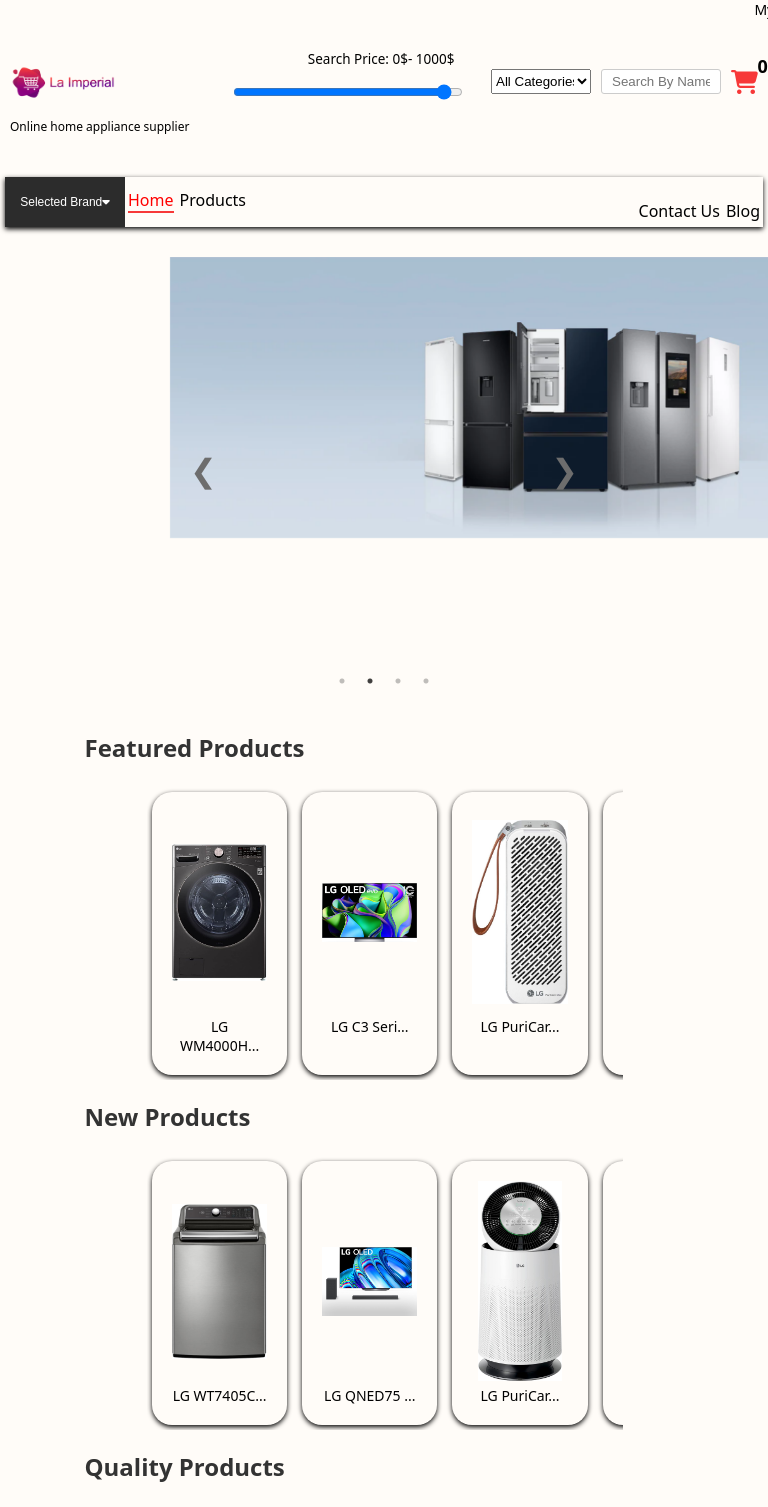
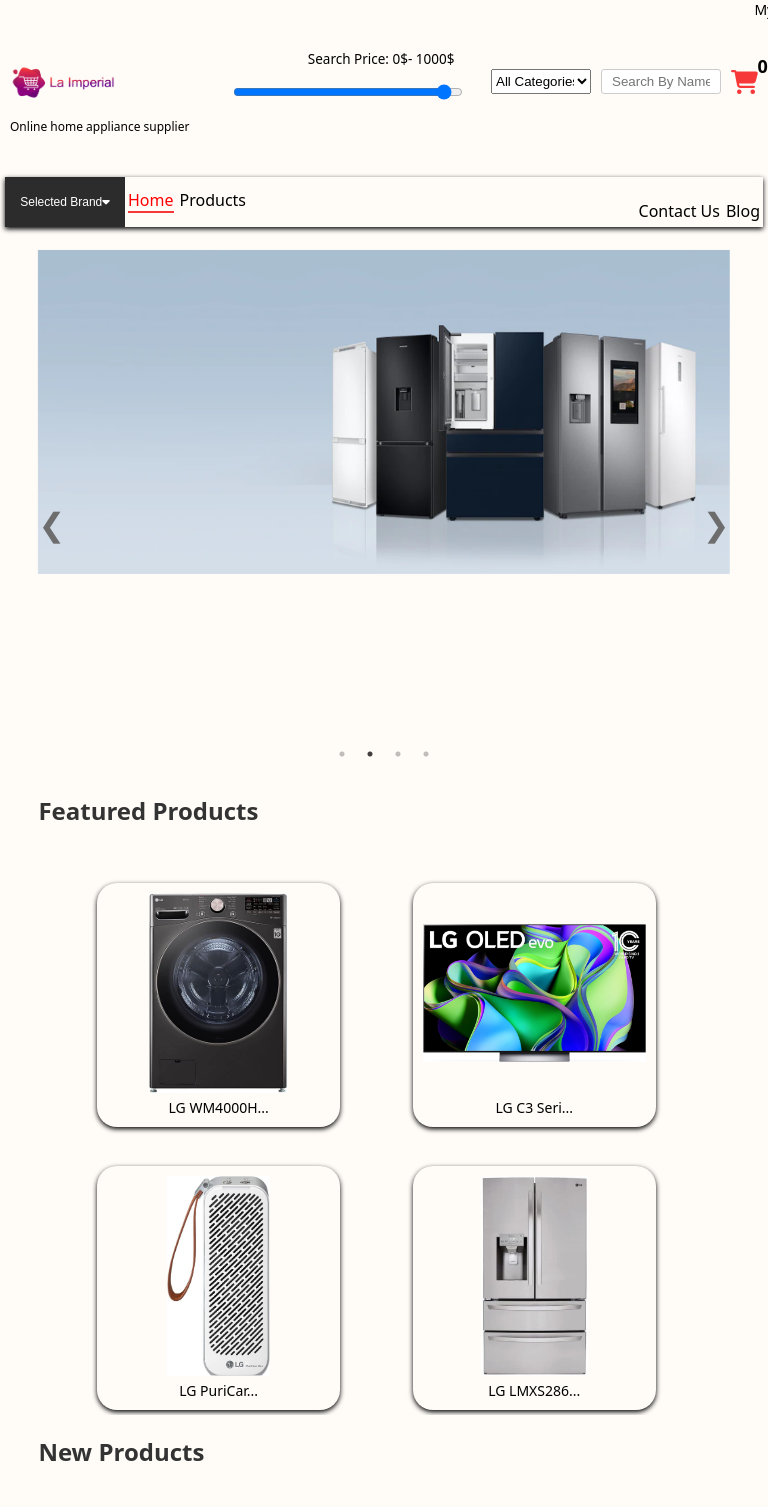
Before and after one commit to Grozay/La_Impreial, a React (Create React App) app in the folder source/: page / in a window 768 px wide. Shown: the top 1507 px of the page. Built offline with nearby package versions, Linux system fonts and the light colour scheme.

Commit message:
update reponsive

```diff
--- a/source/src/Home/Brand/Panasonic.js
+++ b/source/src/Home/Brand/Panasonic.js
@@ -28,7 +28,7 @@
 
     return (
         <div className='nameproduct'>
-            <h1>Product Of panasonicProduct</h1>
+            <h1>Product Of panasonic</h1>
             <div className='product-container'>
                 {panasonicProduct.map(pro => (
                     <div className="product" key={pro.id}>
--- a/source/src/components/AboutUs/AboutUs.js
+++ b/source/src/components/AboutUs/AboutUs.js
@@ -117,8 +117,6 @@
                                 </p>
                                 <p>
                                     <span></span>
-
-                                    Thank you for your interest in La Imperial!
                                 </p>
                             </div>
                             <div>
--- a/source/src/css/AboutUs/AboutUs.css
+++ b/source/src/css/AboutUs/AboutUs.css
@@ -52,3 +52,60 @@
     line-height: 140%;
 
 }
+
+@media only screen and (min-width: 430px) and (max-width: 932px){
+    .aboutus{
+        margin: 5% 5%;
+        font-family: sans-serif;
+    }
+
+    .title_aboutus{
+        margin: 4% auto;
+        text-align: center;
+    }
+
+    span{
+        font-weight: 700;
+    }
+
+    /* phan1 */
+    .img_p1{
+        width: 100%;
+        /* margin-left: 20%; */
+    }
+    .p_p1{
+        font-size: 18px;
+    }
+
+    /* phan2 */
+    .about_list2{
+        margin: 4% auto;
+    }
+    .about_list2_1{
+        margin: 7% auto;
+        display: grid;
+
+    }
+    .img_p2{
+        width: 95%;
+    }
+
+    .p_p2{
+        font-size: 18px;
+        line-height: 130%;
+    }
+    /* phan3 */
+    .about_list3_1{
+        display: grid;
+    }
+
+    .img_p3{
+        width: 95%;
+    }
+
+    .p_p3{
+        font-size: 18px;
+        line-height: 140%;
+
+    }
+}
--- a/source/src/css/HomePage/Baner.css
+++ b/source/src/css/HomePage/Baner.css
@@ -65,3 +65,78 @@
     margin-left: 170px;
     margin-top: 30px;
 }
+
+
+
+
+
+
+@media only screen and (min-width: 430px) and (max-width: 932px){
+    .banner-container {
+        position: relative;
+        width: 100%;
+    }
+
+    .slick-arrow {
+        font-size: 2em;
+        color: rgb(109, 109, 109);
+        cursor: pointer;
+        user-select: none;
+        position: absolute;
+        top: 50%;
+        transform: translateY(-50%);
+        z-index: 1; /* Đảm bảo nút "prev" và "next" nằm trên ảnh */
+    }
+
+
+    .custom-prev-arrow {
+        margin-top: 3%;
+        left: 5%;
+    }
+
+    .custom-next-arrow {
+        margin-top: 3%;
+        right: 5%;
+    }
+
+    .slick-dots {
+        position: absolute;
+        bottom: 10px;
+        left: 50%;
+        transform: translateX(-50%);
+        display: flex !important;
+        justify-content: center;
+        align-items: center;
+        list-style: none;
+        padding: 0;
+        margin: 0;
+        z-index: 1; /* Đảm bảo dấu chấm trắng nằm trên ảnh */
+    }
+
+    .slick-dots li {
+        margin: 0 4px;
+    }
+
+    .slick-dots button {
+        font-size: 10px;
+        border: none;
+        background-color: #bbb;
+        width: 10px;
+        height: 10px;
+        border-radius: 50%;
+        cursor: pointer;
+        transition: background-color 0.3s ease;
+    }
+
+    .slick-dots button:hover,
+    .slick-dots button.slick-active {
+        background-color: #fff;
+    }
+
+    .img_banner {
+        width: 90%;
+        height: auto;
+        margin-left: 5%;
+        margin-top: 3%;
+    }
+}
--- a/source/src/css/HomePage/HomePage.css
+++ b/source/src/css/HomePage/HomePage.css
@@ -96,3 +96,95 @@
     transform: translateY(-10px);
   }
 }
+
+
+
+
+
+@media only screen and (min-width: 430px) and (max-width: 932px){
+  h2 {
+    margin-bottom: 10px;
+}
+
+.home-container {
+  display: flex;
+  flex-wrap: wrap; /* Tự động xuống dòng khi không đủ không gian */
+  overflow-x: auto;
+  margin-bottom: 20px;
+  overflow-x: hidden;
+  margin-left: 12%;
+  margin-right: 0;
+}
+
+.home-product-item {
+  width: 80%;
+  margin: 5px;
+  padding: 10px;
+  position: relative;
+  box-shadow: 0px 2px 5px;
+  color: black;
+  align-items: center;
+  text-align: center;
+  border-radius: 20px;
+  transition: transform 0.3s ease-in-out;
+}
+
+
+.home_list {
+    display: flex;
+    /* display: grid; */
+    flex-wrap: nowrap;
+}
+
+.home-product-item {
+    list-style: none;
+    margin-right: 5px;
+    cursor: pointer;
+    flex: 0 0 auto;
+    margin-right: 10%;
+    margin-top: 5%;
+    width: 33%;
+    height: 40%;
+    transition: transform 0.3s ease;
+}
+
+.home-product-item:hover {
+  transform: scale(1.03);
+}
+
+.product-image {
+    width: 100%;
+    height: 200px;
+    overflow: hidden;
+}
+
+.product-image img {
+    width: 100%;
+    height: 100%;
+    object-fit: contain;
+}
+
+.product-name1 {
+    margin-top: 5px;
+    font-size: 14px;
+    margin-left: 10;
+    /* text-align: center;   */
+}
+.button-container button {
+  animation: scaleAnimation 0.3s ease;
+}
+
+.button-container button:hover {
+  animation: scaleAnimation 0.3s ease, bounceAnimation 0.3s ease;
+}
+
+.title_home{
+  margin-left: 3%;
+}
+
+
+.tilte_home{
+  margin-left: 5%;
+  margin-bottom: 3%;
+}
+}
```
